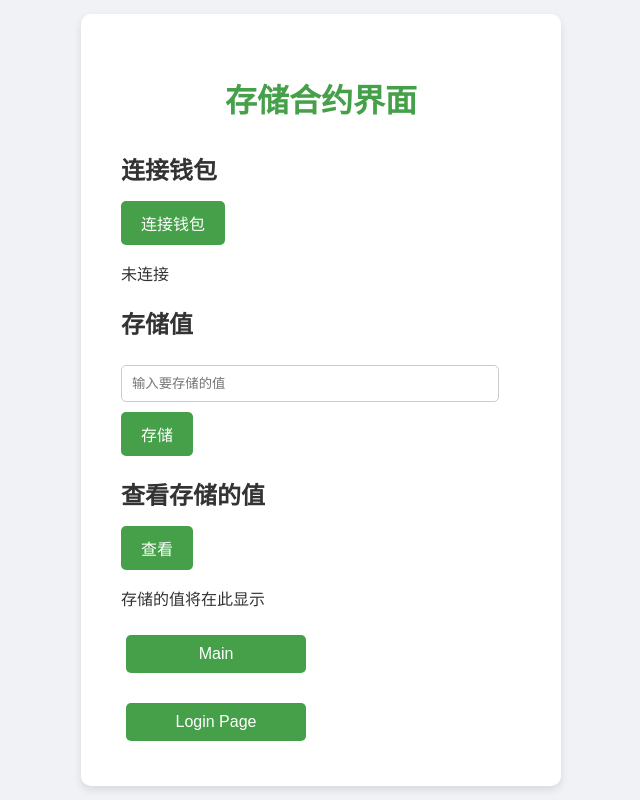
After one commit to CJH055/23072024, a Flask app: page /DApp in a window 1280 px wide. The commit adds this page. Shown: the whole page, without its empty margins (319-959 px from the left). Run offline with Flask 3, Linux system fonts and the light colour scheme; some libraries are stand-ins or nearby versions.

Commit message:
Add files via upload

```diff
--- /dev/null
+++ b/templates/DApp.html
@@ -0,0 +1,204 @@
+<!DOCTYPE html>
+<html lang="zh-CN">
+<head>
+    <meta charset="UTF-8">
+    <meta name="viewport" content="width=device-width, initial-scale=1.0">
+    <title>存储合约界面</title>
+    <script src="https://cdn.jsdelivr.net/npm/web3@latest/dist/web3.min.js"></script>
+
+    <style>
+        body {
+            font-family: Arial, sans-serif;
+            background-color: #f0f2f5;
+            color: #333;
+            margin: 0;
+            padding: 0;
+            display: flex;
+            justify-content: center;
+            align-items: center;
+            height: 100vh;
+        }
+        .container {
+            background: white;
+            padding: 40px;
+            border-radius: 10px;
+            box-shadow: 0 4px 8px rgba(0, 0, 0, 0.1);
+            max-width: 400px;
+            width: 100%;
+        }
+        h1 {
+            color: #45a049;
+            text-align: center;
+            margin-bottom: 30px;
+        }
+        h2 {
+            color: #333;
+            margin-bottom: 15px;
+        }
+        .left-align {
+            text-align: left;
+        }
+        button {
+            background-color: #45a049;
+            color: white;
+            padding: 10px 20px;
+            border: none;
+            border-radius: 5px;
+            cursor: pointer;
+            font-size: 16px;
+        }
+        button:hover {
+            background-color: #3d8c42;
+        }
+        input[type="number"] {
+            width: calc(100% - 22px);
+            padding: 10px;
+            margin: 10px 0;
+            border: 1px solid #ccc;
+            border-radius: 5px;
+            box-sizing: border-box;
+        }
+        form {
+            margin-top: 20px;
+        }
+        form input[type="submit"] {
+            background-color: #45a049;
+            color: white;
+            padding: 10px 20px;
+            border: none;
+            border-radius: 5px;
+            cursor: pointer;
+            font-size: 16px;
+            width: calc(50% - 20px);
+            margin: 5px;
+            box-sizing: border-box;
+        }
+        form input[type="submit"]:hover {
+            background-color: #3d8c42;
+        }
+    </style>
+</head>
+<body>
+    <div class="container">
+        <h1>存储合约界面</h1>
+
+        <div class="left-align">
+            <h2>连接钱包</h2>
+            <button id="connectButton">连接钱包</button>
+            <p id="walletAddress">未连接</p>
+        </div>
+
+        <div class="left-align">
+            <h2>存储值</h2>
+            <input type="number" id="storeValue" placeholder="输入要存储的值">
+            <button onclick="storeValue()">存储</button>
+        </div>
+
+        <div class="left-align">
+            <h2>查看存储的值</h2>
+            <button onclick="viewValue()">查看</button>
+            <p id="storedValue">存储的值将在此显示</p>
+        </div>
+
+        <form action="/main" method="post">
+            <input type="submit" value="Main">
+        </form>
+
+        <form action="/" method="post">
+            <input type="submit" value="Login Page">
+        </form>
+    </div>
+
+    <script>
+        let accounts = [];
+        let isRequestPending = false; // 用于跟踪请求状态
+
+        // 初始化web3
+        if (typeof web3 !== 'undefined') {
+            web3 = new Web3(web3.currentProvider);
+        } else {
+            web3 = new Web3(new Web3.providers.HttpProvider("http://localhost:8545"));
+        }
+
+        // 合约ABI
+        const abi = [
+            {
+                "inputs": [{"internalType": "uint256","name": "num","type": "uint256"}],
+                "name": "store",
+                "outputs": [],
+                "stateMutability": "nonpayable",
+                "type": "function"
+            },
+            {
+                "inputs": [],
+                "name": "view_money",
+                "outputs": [{"internalType": "uint256","name": "","type": "uint256"}],
+                "stateMutability": "view",
+                "type": "function"
+            }
+        ];
+
+        // 合约地址
+        const address = '0xb16d5cc5c66377dfafe2737935f72d49d91a6602';
+
+        // 创建合约实例
+        const contract = new web3.eth.Contract(abi, address);
+
+        // 连接钱包函数
+        async function connectWallet() {
+            if (isRequestPending) return;
+            isRequestPending = true;
+
+            if (window.ethereum) {
+                try {
+                    accounts = await ethereum.request({ method: 'eth_requestAccounts' });
+                    document.getElementById('walletAddress').innerText = `已连接: ${accounts[0]}`;
+                } catch (error) {
+                    console.error("连接钱包失败:", error);
+                } finally {
+                    isRequestPending = false;
+                }
+            } else {
+                alert("请安装MetaMask!");
+                isRequestPending = false;
+            }
+        }
+
+        // 存储值函数
+        async function storeValue() {
+            if (isRequestPending) return;
+            isRequestPending = true;
+
+            const value = document.getElementById('storeValue').value;
+            if (accounts.length == 0) {
+                alert('请先连接钱包');
+                isRequestPending = false;
+                return;
+            }
+            contract.methods.store(value).send({ from: accounts[0] })
+                .on('receipt', function(receipt) {
+                    alert('值存储成功');
+                    isRequestPending = false;
+                })
+                .on('error', function(error) {
+                    console.error(error);
+                    alert('存储值时发生错误');
+                    isRequestPending = false;
+                });
+        }
+
+        // 查看存储的值函数
+        async function viewValue() {
+            if (isRequestPending) return;
+            isRequestPending = true;
+
+            const value = await contract.methods.view_money().call();
+            document.getElementById('storedValue').innerText = value;
+            isRequestPending = false;
+        }
+
+        // 添加事件监听器
+        document.getElementById('connectButton').addEventListener('click', connectWallet);
+    </script>
+</body>
+</html>
--- a/templates/index.html
+++ b/templates/index.html
@@ -1,6 +1,6 @@
-<h2>My first genAI and Web3 web application(can use in HP)</h2>
+<h2>My First GenAI and Web3 web application (can use in HP)</h2>
 
-<h4>My name is Siri,may I know your name?</h4>
+<h4>My name is Biden, may I know your name? </h4>
 <form action="/main" method="post">
     <p><input type="text" name="q"></p>
     <p><input type="submit" value="Enter"></p>
```
